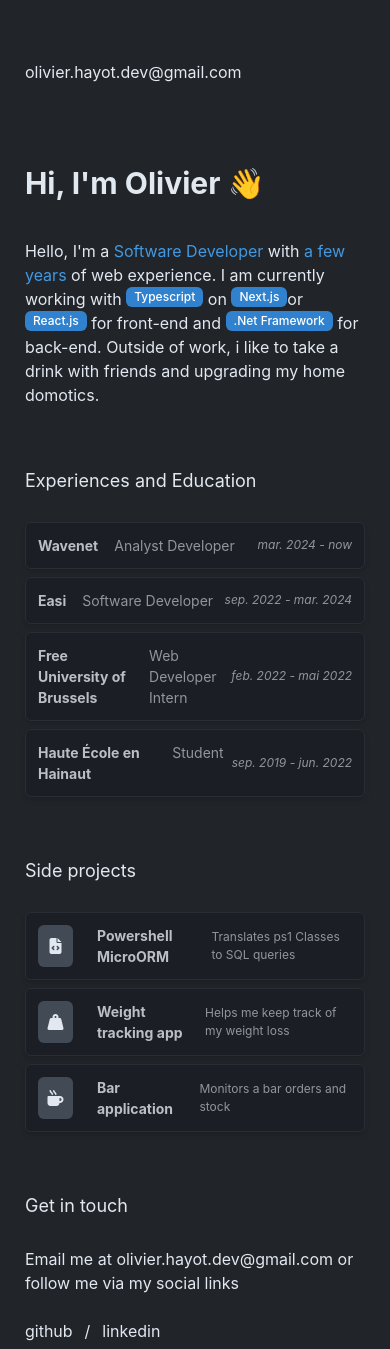
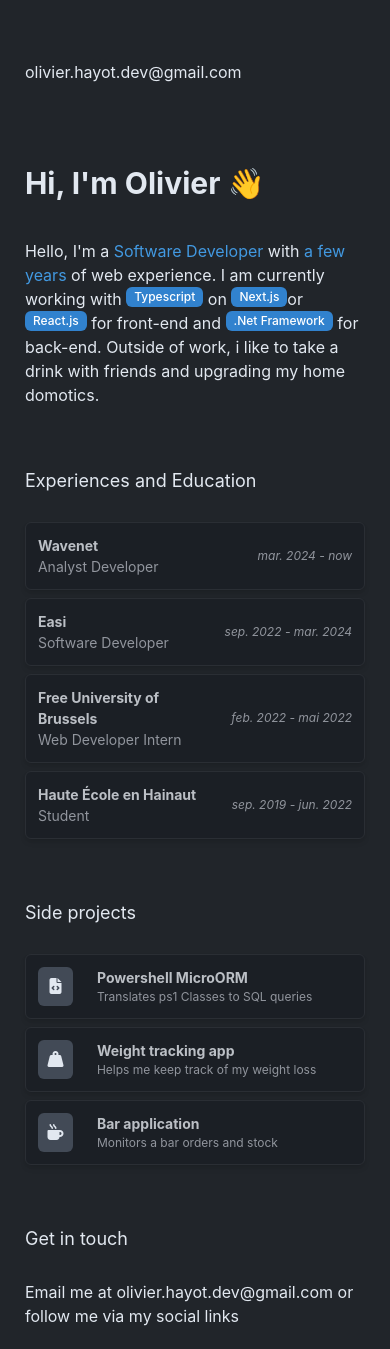
Before and after one commit to h0livier/Web-CV, a React (Vite) app: page / in a window 390 px wide. Shown: the top 1349 px of the page. Built offline with nearby package versions, Linux system fonts and the light colour scheme.

Commit message:
added more responsiveness

```diff
--- a/src/components/experiences.tsx
+++ b/src/components/experiences.tsx
@@ -27,7 +27,7 @@ export default function Experiences() {
 function Experience({experience}: {experience: Experience}){
     return(
         <Stack direction='row' alignItems='center' boxShadow='md' rounded='md' p={3} background='#1b1f25' border='1.5px solid #2a2e34'>
-            <Stack flex={5} gap={0} flexDirection={"row"}>
+            <Stack flex={5} gap={0} flexDirection={{base: "column", md:"row"}}>
                 <Text mr={4} fontSize='sm' color='#bbbfc5' fontWeight='bold'>{experience.place}</Text>
                 <Text fontSize='sm' color='#91959d'>{experience.role}</Text>
             </Stack>
--- a/src/components/projects.tsx
+++ b/src/components/projects.tsx
@@ -25,7 +25,7 @@ function ProjectItem({project}: {project: Project}){
             <Box rounded="md" minW='35px' minH='35px' display={'flex'} alignItems='center' justifyContent='center' background='#424a56'>
                 <Text as="i" className={project.icon}></Text>
             </Box>
-            <Stack direction='row' alignItems='center' ml={2} flex={5} gap={0}>
+            <Stack direction={{base:'column', md:'row'}} alignItems={{base:'start', md:'center'}} ml={2} flex={5} gap={0}>
                 <Text mr={4} fontSize='sm' color='#bbbfc5' fontWeight='bold'>{project.group}</Text>
                 <Text fontSize='xs' color='#91959d'>{project.description}</Text>
             </Stack>
```
